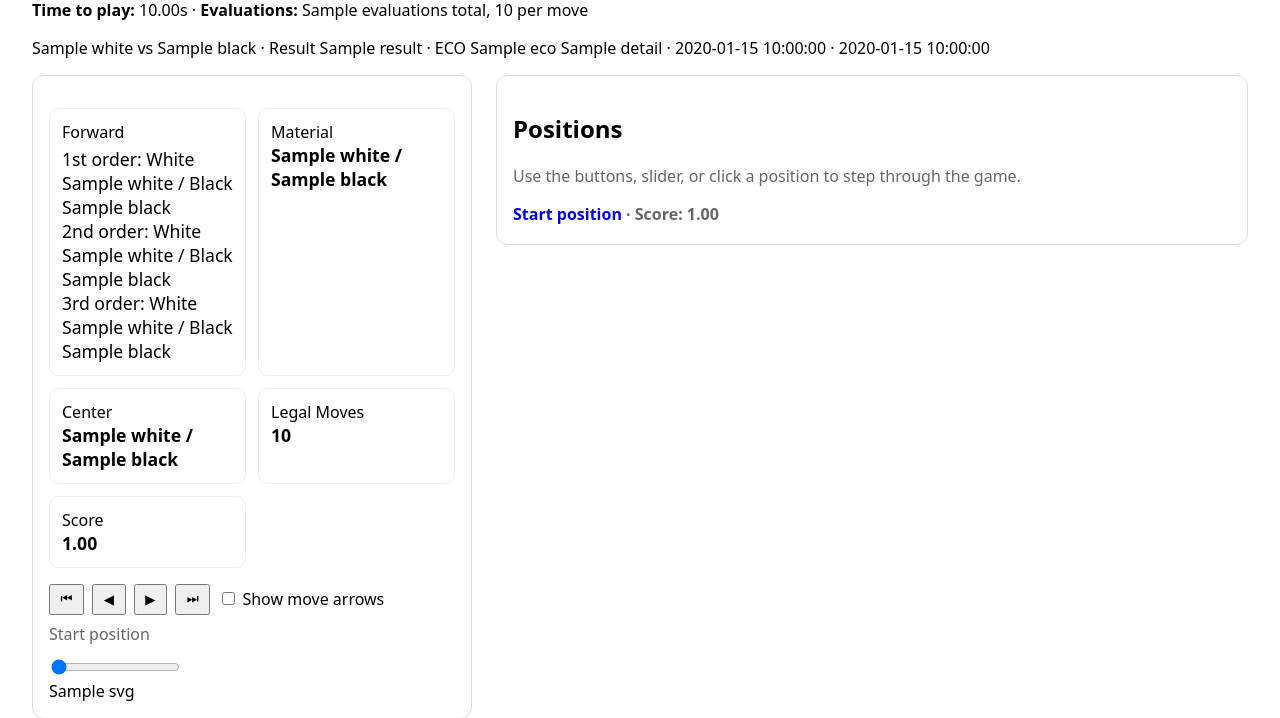
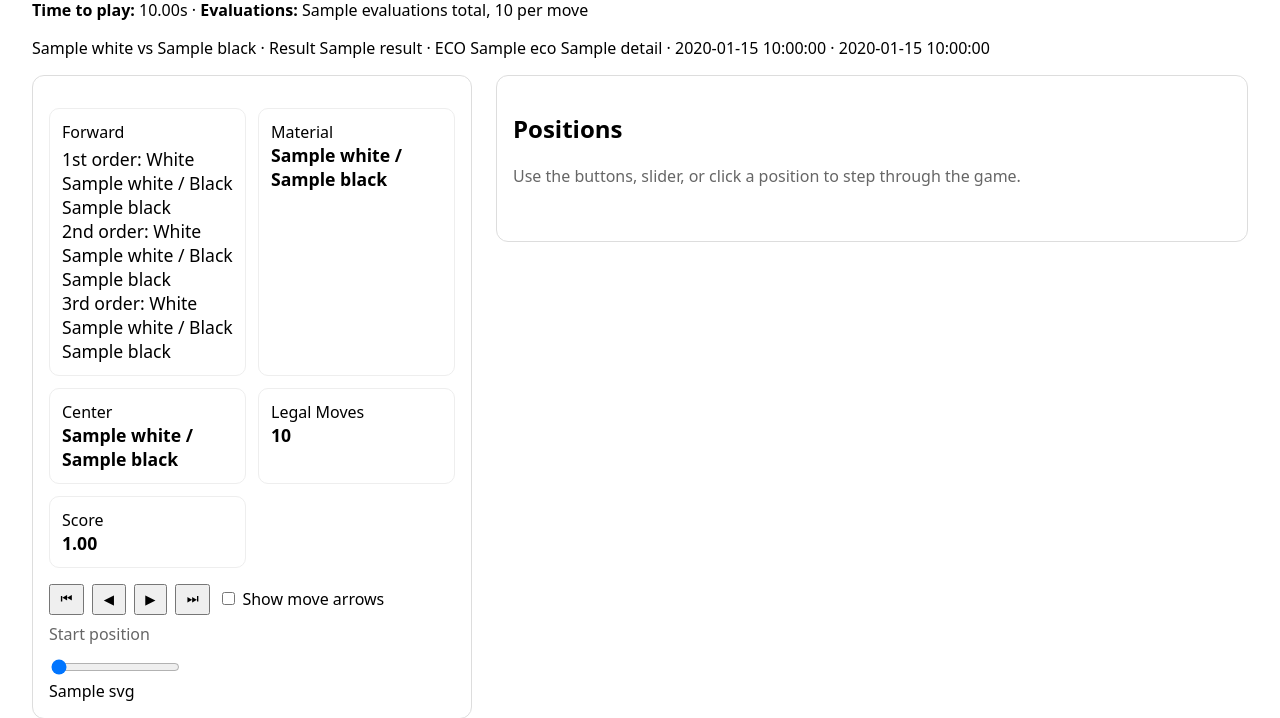
Before and after one commit to Marcus-Lion/chess-player-analyser, a Python web app: template app/templates/game.html in a window 1280 px wide. Shown: the part 179-897 px from the top of the page. Run offline with Jinja, Linux system fonts and the light colour scheme; the template is opened without the code that fills it: most values are stand-ins (such as "Sample title", 1, 10 or a date in 2020).

Commit message:
Remove redundant start position row in move history and adjust minimum auto-search depth
- Deleted the unused "Start position" row from the move history UI template for cleaner presentation.
- Increased `MIN_AUTO_SEARCH_DEPTH` from 1 to 3 for improved depth analysis in game logic.

```diff
--- a/app/games.py
+++ b/app/games.py
@@ -437,7 +437,7 @@ def _calculate_material(board: chess.Board) -> dict[str, int]:
 
 MAX_STARTING_MATERIAL = 39
 MAX_TOTAL_MATERIAL = MAX_STARTING_MATERIAL * 2
-MIN_AUTO_SEARCH_DEPTH = 1
+MIN_AUTO_SEARCH_DEPTH = 3
 MAX_AUTO_SEARCH_DEPTH = 6
 # Exponent applied to the traded-material fraction before the exponential
 # curve. Below 1, it front-loads the ramp so depth climbs early, well before
--- a/app/templates/game.html
+++ b/app/templates/game.html
@@ -93,12 +93,6 @@
         <h2>Positions</h2>
         <p class="muted">Use the buttons, slider, or click a position to step through the game.</p>
         <div class="positions" id="positions_list">
-          <div class="position-row">
-            <a id="ply-0" href="#ply-0" data-index="0" class="move-start active">
-              Start position
-              <span class="muted"> · Score: {{ "%.2f"|format(detail.positions[0].total_score) }}</span>
-            </a>
-          </div>
           {% macro severity_suffix(severity) %}{% if severity == 'Blunder' %} ??{% elif severity == 'Mistake' %} ?{% elif severity == 'Inaccuracy' %} ?!{% endif %}{% endmacro %}
           {% for move_number, moves in detail.positions[1:]|groupby('move_number') %}
             {% set white_pos = moves|selectattr('side', 'equalto', 'White')|first %}
@@ -106,14 +100,14 @@
             <div class="position-row">
               {% if white_pos %}
                 <a id="ply-{{ white_pos.ply }}" href="#ply-{{ white_pos.ply }}" data-index="{{ white_pos.ply }}" class="move-white{% if white_pos.severity %} {{ white_pos.severity|lower }}{% endif %}">
-                  {{ white_pos.ply }}. {{ white_pos.san }}{{ severity_suffix(white_pos.severity) }}<span class="muted"> · {{ "%.2f"|format(white_pos.total_score) }}</span>
+                  {{ white_pos.ply }}. {{ white_pos.san }}{{ severity_suffix(white_pos.severity) }}<span class="muted"> {{ "%.2f"|format(white_pos.total_score) }}</span>
                 </a>
               {% else %}
                 <span class="move-white"></span>
               {% endif %}
               {% if black_pos %}
                 <a id="ply-{{ black_pos.ply }}" href="#ply-{{ black_pos.ply }}" data-index="{{ black_pos.ply }}" class="move-black{% if black_pos.severity %} {{ black_pos.severity|lower }}{% endif %}">
-                  {{ black_pos.ply }}. {{ black_pos.san }}{{ severity_suffix(black_pos.severity) }}<span class="muted"> · {{ "%.2f"|format(black_pos.total_score) }}</span>
+                  {{ black_pos.ply }}. {{ black_pos.san }}{{ severity_suffix(black_pos.severity) }}<span class="muted"> {{ "%.2f"|format(black_pos.total_score) }}</span>
                 </a>
               {% else %}
                 <span class="move-black"></span>
```
